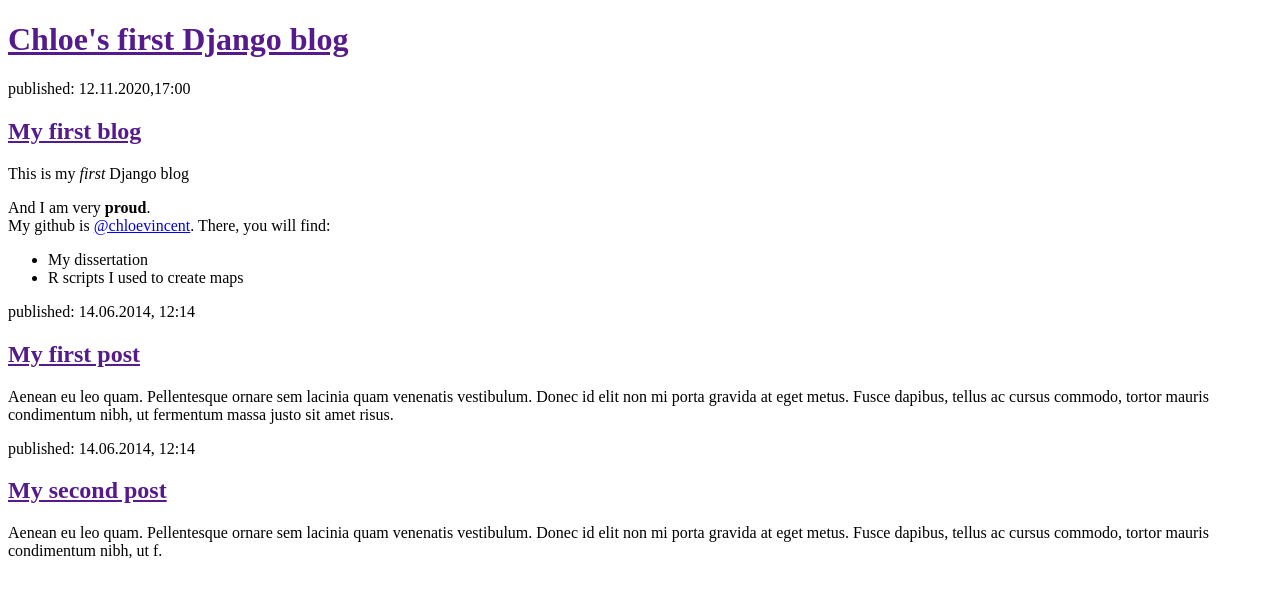
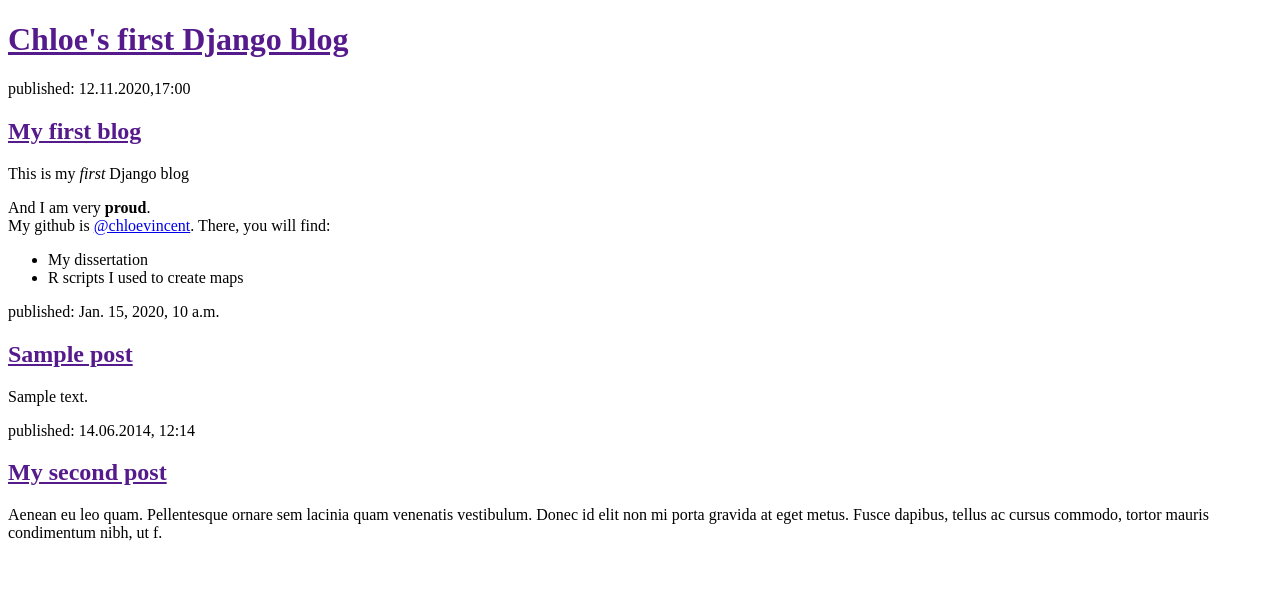
Before and after one commit to ChloeVincent/my-DjangoGirls-blog, a Django app: page / in a window 1280 px wide. Shown: the top 598 px of the page. Run offline with Django 3.2, Linux system fonts and the light colour scheme; tables that the repository leaves empty hold one stand-in row (values such as "Sample post").

Commit message:
Modified templates to display posts from database

```diff
--- a/blog/templates/blog/post_list.html
+++ b/blog/templates/blog/post_list.html
@@ -7,17 +7,21 @@
 	<div>
 		<h1><a href="">Chloe's first Django blog</a></h1>
 	</div>
+
 	<div>
 		<p>published: 12.11.2020,17:00</p>
 		<h2><a href="">My first blog</a></h2>
 		<p>This is my <em>first</em> Django blog</p>
 		<p>And I am very <strong>proud</strong>.<br>My github is <a href="https://github.com/chloevincent">@chloevincent</a>. There, you will find:<ul><li>My dissertation</li><li>R scripts I used to create maps</li></ul></p>
 	</div>
+	{% for post in posts %}
+
 	<div>
-        <p>published: 14.06.2014, 12:14</p>
-        <h2><a href="">My first post</a></h2>
-        <p>Aenean eu leo quam. Pellentesque ornare sem lacinia quam venenatis vestibulum. Donec id elit non mi porta gravida at eget metus. Fusce dapibus, tellus ac cursus commodo, tortor mauris condimentum nibh, ut fermentum massa justo sit amet risus.</p>
+        <p>published: {{post.published_date}}</p>
+        <h2><a href="">{{post.title}}</a></h2>
+        <p>{{post.text|linebreaksbr}}</p>
     </div>
+	{%endfor%}
 
     <div>
         <p>published: 14.06.2014, 12:14</p>
--- a/blog/views.py
+++ b/blog/views.py
@@ -1,5 +1,8 @@
 from django.shortcuts import render
+from .models import Post
+from django.utils import timezone
 
 
 def post_list(request):
-	return render(request, 'blog/post_list.html',{})
+	posts = Post.objects.filter(published_date__lte=timezone.now()).order_by('published_date')
+	return render(request, 'blog/post_list.html',{'posts':posts})
```
